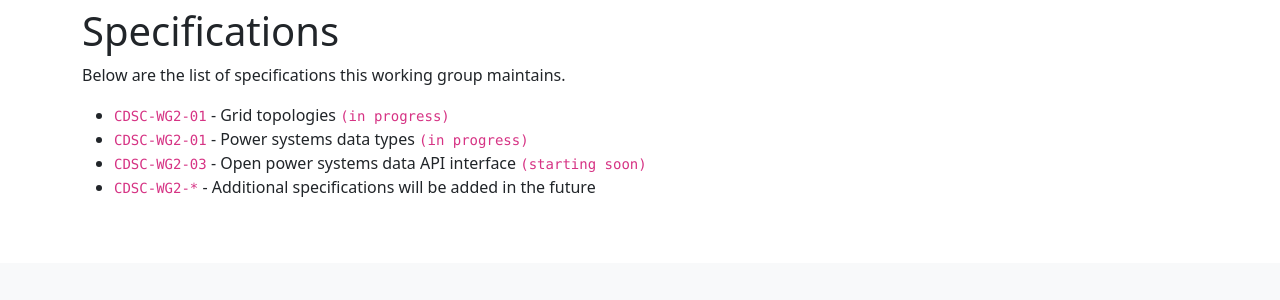
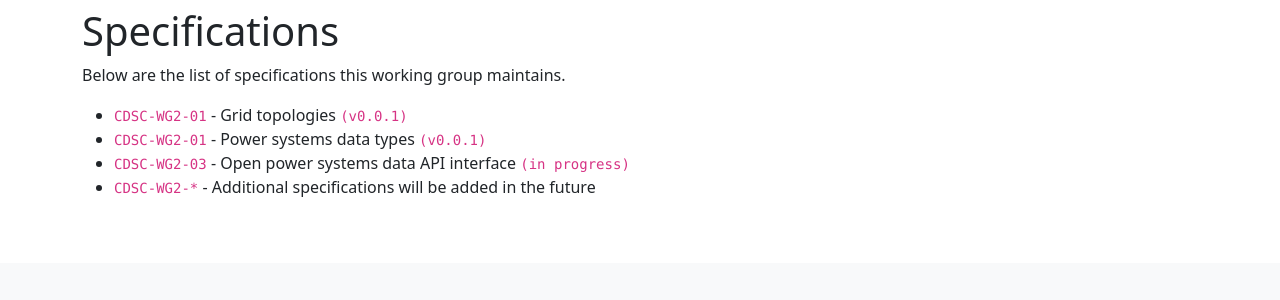
Before and after one commit to carbon-data-specification/Power-Systems-Data, a Jekyll site: the page built from website/specs/index.markdown, in a window 1280 px wide. Shown: the part 245-545 px from the top of the page. Built offline with Jekyll 4.4.1, drawn with Linux system fonts in a browser that asks for light colours.

Commit message:
Update specs overview

```diff
--- a/website/_includes/spec_list.md
+++ b/website/_includes/spec_list.md
@@ -1,4 +1,4 @@
-* `CDSC-WG2-01` - Grid topologies `(in progress)`
-* `CDSC-WG2-01` - Power systems data types `(in progress)`
-* `CDSC-WG2-03` - Open power systems data API interface `(starting soon)`
+* `CDSC-WG2-01` - Grid topologies `(v0.0.1)`
+* `CDSC-WG2-01` - Power systems data types `(v0.0.1)`
+* `CDSC-WG2-03` - Open power systems data API interface `(in progress)`
 * `CDSC-WG2-*` - Additional specifications will be added in the future
```
